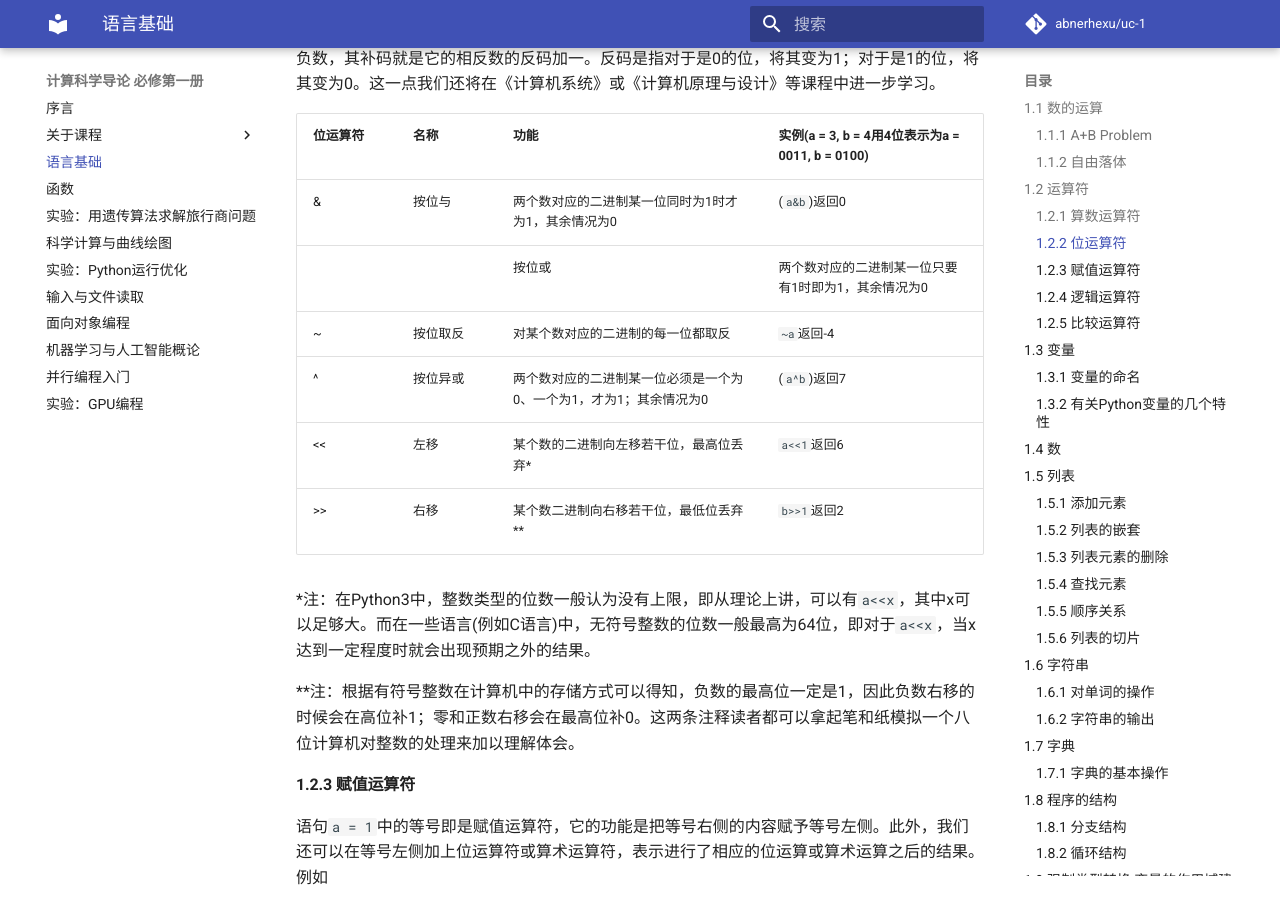
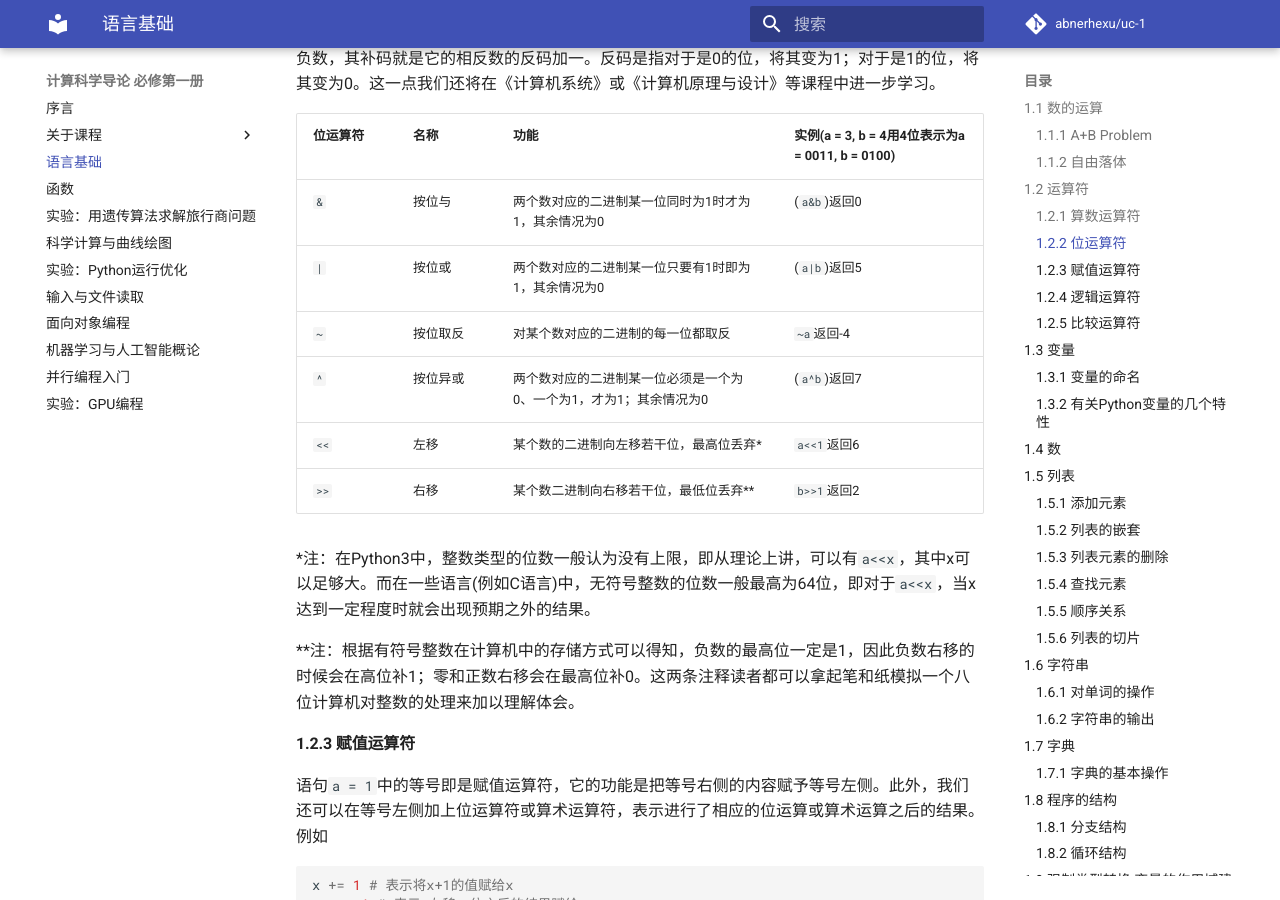
Before and after one commit to abnerhexu/uc-1, an MkDocs documentation site: the page built from docs/1-basis.md, in a window 1280 px wide and 900 px high, scrolled down 2533 px. Built offline with MkDocs 1.6.1 and Material for MkDocs 9.7.7, drawn with Linux system fonts in a browser that asks for light colours; comment, search, counter and statistics services are not loaded.

Commit message:
bug fixed

```diff
--- a/docs/1-basis.md
+++ b/docs/1-basis.md
@@ -79,12 +79,12 @@ print((2*g*h)**0.5)
 
 | 位运算符 | 名称   | 功能                                  | 实例(a = 3, b = 4用4位表示为a = 0011, b = 0100) |
 | -- | ---- | ----------------------------------- | -------------------------------------- |
-| &  | 按位与  | 两个数对应的二进制某一位同时为1时才为1，其余情况为0         | (`a&b`)返回0                               |
-| |   | 按位或  | 两个数对应的二进制某一位只要有1时即为1，其余情况为0         | (`a|b`)返回5                                |
-| ~  | 按位取反 | 对某个数对应的二进制的每一位都取反                   | `~a`返回-4                                 |
-| ^  | 按位异或 | 两个数对应的二进制某一位必须是一个为0、一个为1，才为1；其余情况为0 | (`a^b`)返回7                               |
-| << | 左移   | 某个数的二进制向左移若干位，最高位丢弃\*               | `a<<1`返回6                                |
-| >> | 右移   | 某个数二进制向右移若干位，最低位丢弃\*\*              | `b>>1`返回2                                |
+| `&`  | 按位与  | 两个数对应的二进制某一位同时为1时才为1，其余情况为0         | (`a&b`)返回0                               |
+| `|`   | 按位或  | 两个数对应的二进制某一位只要有1时即为1，其余情况为0         | (`a|b`)返回5                                |
+| `~`  | 按位取反 | 对某个数对应的二进制的每一位都取反                   | `~a`返回-4                                 |
+| `^`  | 按位异或 | 两个数对应的二进制某一位必须是一个为0、一个为1，才为1；其余情况为0 | (`a^b`)返回7                               |
+| `<<` | 左移   | 某个数的二进制向左移若干位，最高位丢弃\*               | `a<<1`返回6                                |
+| `>>` | 右移   | 某个数二进制向右移若干位，最低位丢弃\*\*              | `b>>1`返回2                                |
 
 \*注：在Python3中，整数类型的位数一般认为没有上限，即从理论上讲，可以有`a<<x`，其中x可以足够大。而在一些语言(例如C语言)中，无符号整数的位数一般最高为64位，即对于`a<<x`，当x达到一定程度时就会出现预期之外的结果。
 
```
Also changed, not shown: site/1-basis/index.html, site/search/search_index.json, site/sitemap.xml, 1 other file.
